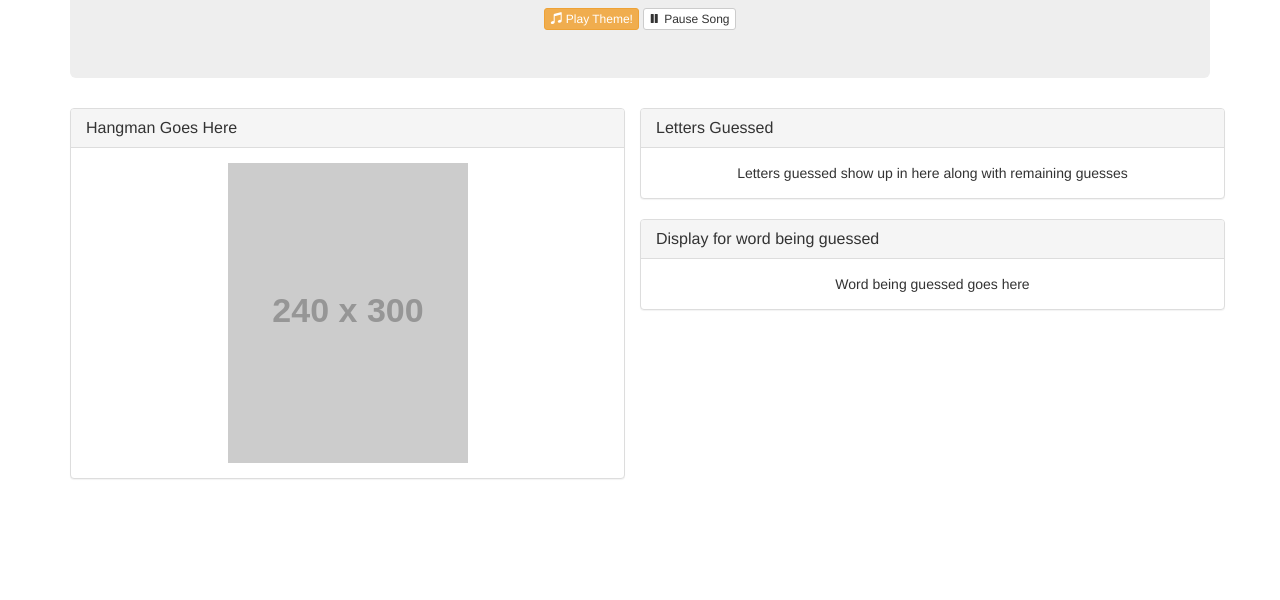
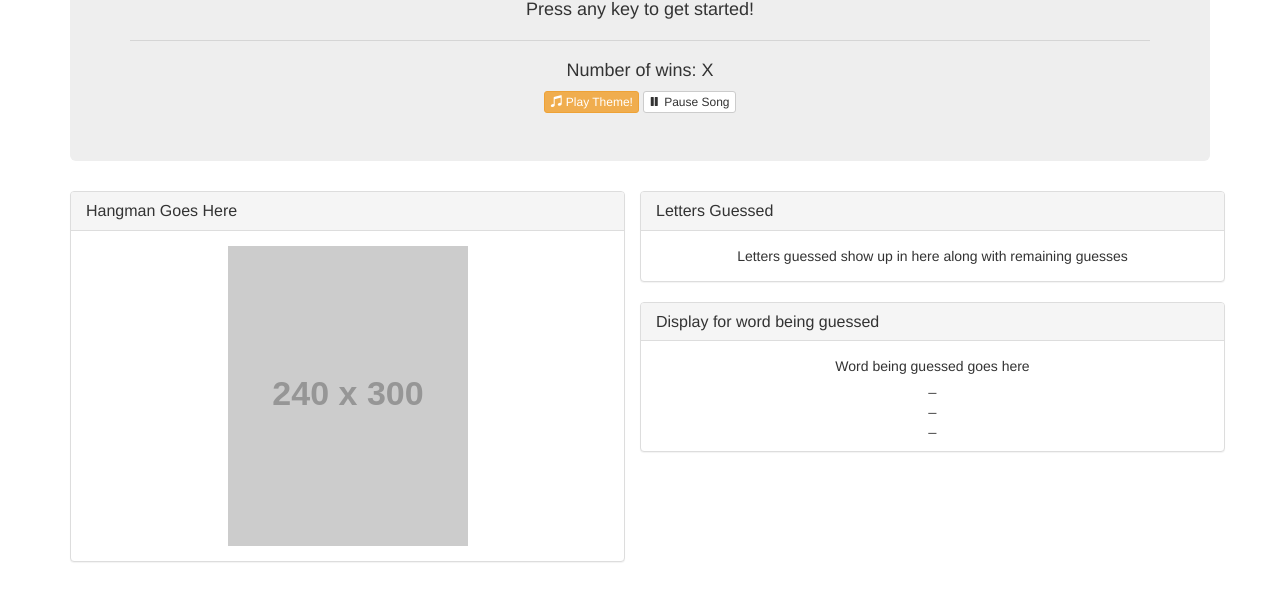
Before and after one commit to trey10hughes/Hangman-Game, a plain HTML site: page index.html in a window 1280 px wide. Shown: the part 200-800 px from the top of the page. Drawn offline with nearby package versions, Linux system fonts and the light colour scheme; placeholder pictures from the web are drawn by us.

Commit message:
added js for starting game

```diff
--- a/assets/javascript/game.js
+++ b/assets/javascript/game.js
@@ -0,0 +1,50 @@
+var game = {
+  stocks: 4,
+  characters: ["mario", "luigi", "yoshi", "donkeykong", "link", "samus", "kirby", "fox", "pikachu", "jigglypuff", "captainfalcon", "ness", "peach", "bowser", "drmario", "zelda", "sheik", "ganondorf", "falco", "mewtwo", "pichu", "iceclimbers", "marth", "roy"],
+  chosenWord: "",
+  displayWord: [],
+
+  chooseWord: function() {
+    var randNum = Math.floor(Math.random() * 23);
+    console.log("random number: " + randNum);
+
+    this.chosenWord = this.characters[randNum];
+    console.log(this.chosenWord);
+
+    var displayArea = document.getElementById('display-word-area');
+
+    for(var i = 0; i < this.chosenWord.length; i++){
+      this.displayWord[i] = "_";
+      console.log(this.displayWord[i]);
+      displayArea.innerHTML += '<div class="character-display"></div>';
+      var displayCharacter = document.getElementsByClassName("character-display");
+      displayCharacter[i].innerHTML = this.displayWord[i];
+
+    }; //makes the displayWord array to be shown in the display area and displays blank slots for letters
+
+
+
+
+  }, //picks a random number 0-23
+     //assigns index of characters array at the random number to chosenWord variable
+     //creates display array and initializes it with chosenWord.length number of underscores
+
+
+  guessLetter: function() {
+
+  }, //takes the letter you entered and runs through chosenWord using char.at
+     //checks for the letters that do match
+     //letters that match will replace underscores in the display
+     //if the letter doesn't match, take away 1 stock, add their input to letters guessed area
+
+
+  incorrectInput: function() {
+
+    alert("incorrect input, please input a character.");
+
+  } //if the user inputs something invalid, an alert will pop up saying it was invalid and it will keep asking for input till they do it right.
+
+
+};
+
+game.chooseWord();
--- a/index.html
+++ b/index.html
@@ -6,6 +6,8 @@
 
   <!-- Bootstrap File -->
   <link rel="stylesheet" href="https://maxcdn.bootstrapcdn.com/bootstrap/3.3.6/css/bootstrap.min.css" integrity="sha384-1q8mTJOASx8j1Au+a5WDVnPi2lkFfwwEAa8hDDdjZlpLegxhjVME1fgjWPGmkzs7" crossorigin="anonymous">
+
+
 
 
 </head>
@@ -17,8 +19,10 @@
     <!-- Jumbotron with Title -->
     <div class="jumbotron">
       <h1 class="text-center"><strong>Melee Hangman!</strong></h1>
-      <h4 class="text-center">Guess your character</h4>
+      <h2 class="text-center">Guess your character!</h2>
+      <h4 class="text-center">Press any key to get started!</h4>
       <hr>
+      <h4 class="text-center">Number of wins: X</h4>
       <div class="text-center">
         <button class="btn btn-warning btn-xs theme-button"><span class="glyphicon glyphicon-music"></span> Play Theme!</button>
         <button class="btn btn-default btn-xs pause-button"><span class="glyphicon glyphicon-pause"></span> Pause Song</button>
@@ -58,7 +62,7 @@
             <h3 class="panel-title">Display for word being guessed</h3>
           </div>
           <div class="panel-body">
-            <div class="text-center">
+            <div class="text-center" id='display-word-area'>
               Word being guessed goes here
             </div>
           </div>
@@ -71,3 +75,5 @@
 
 
 </body>
+
+<script type="text/javascript" src="assets/javascript/game.js"></script>
```
